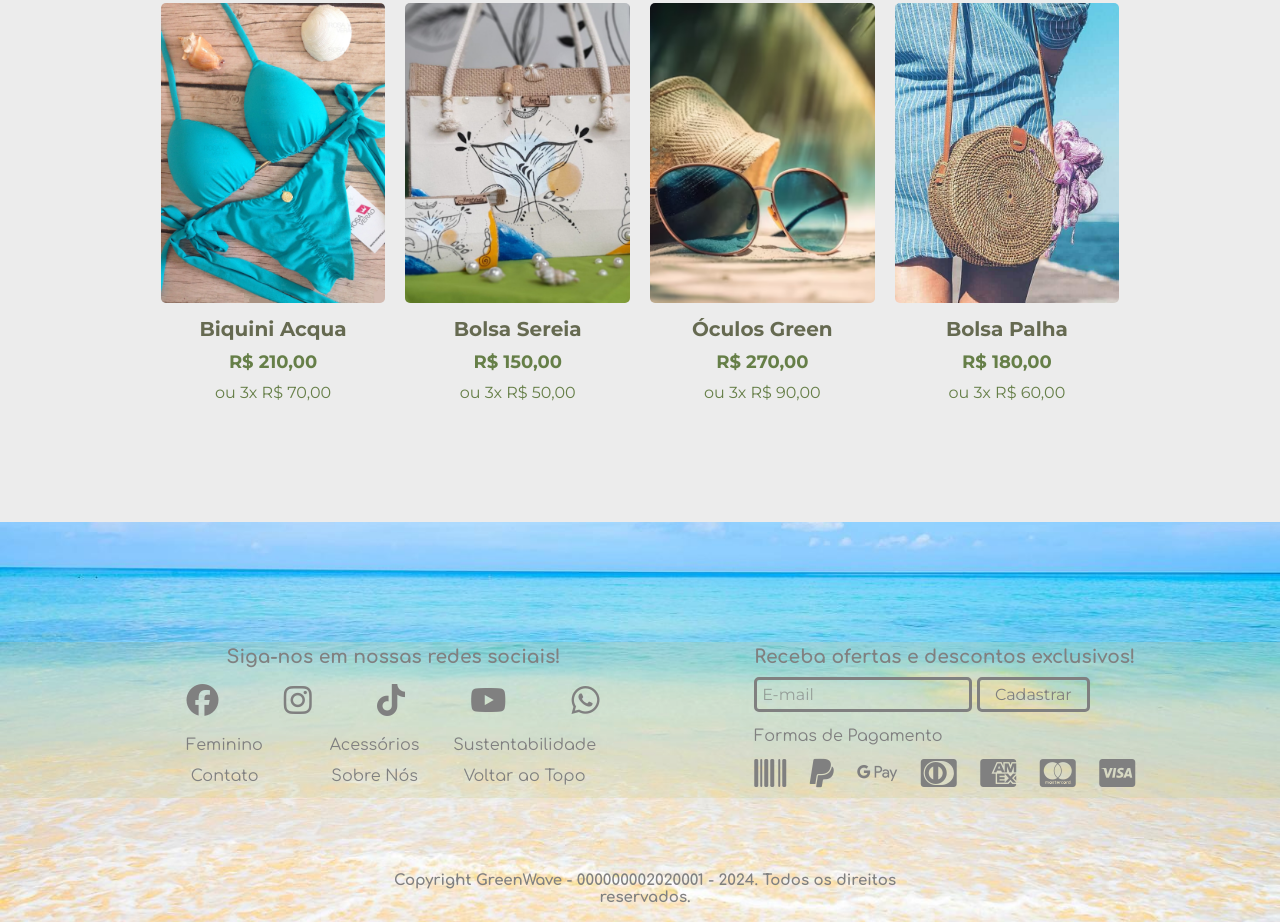
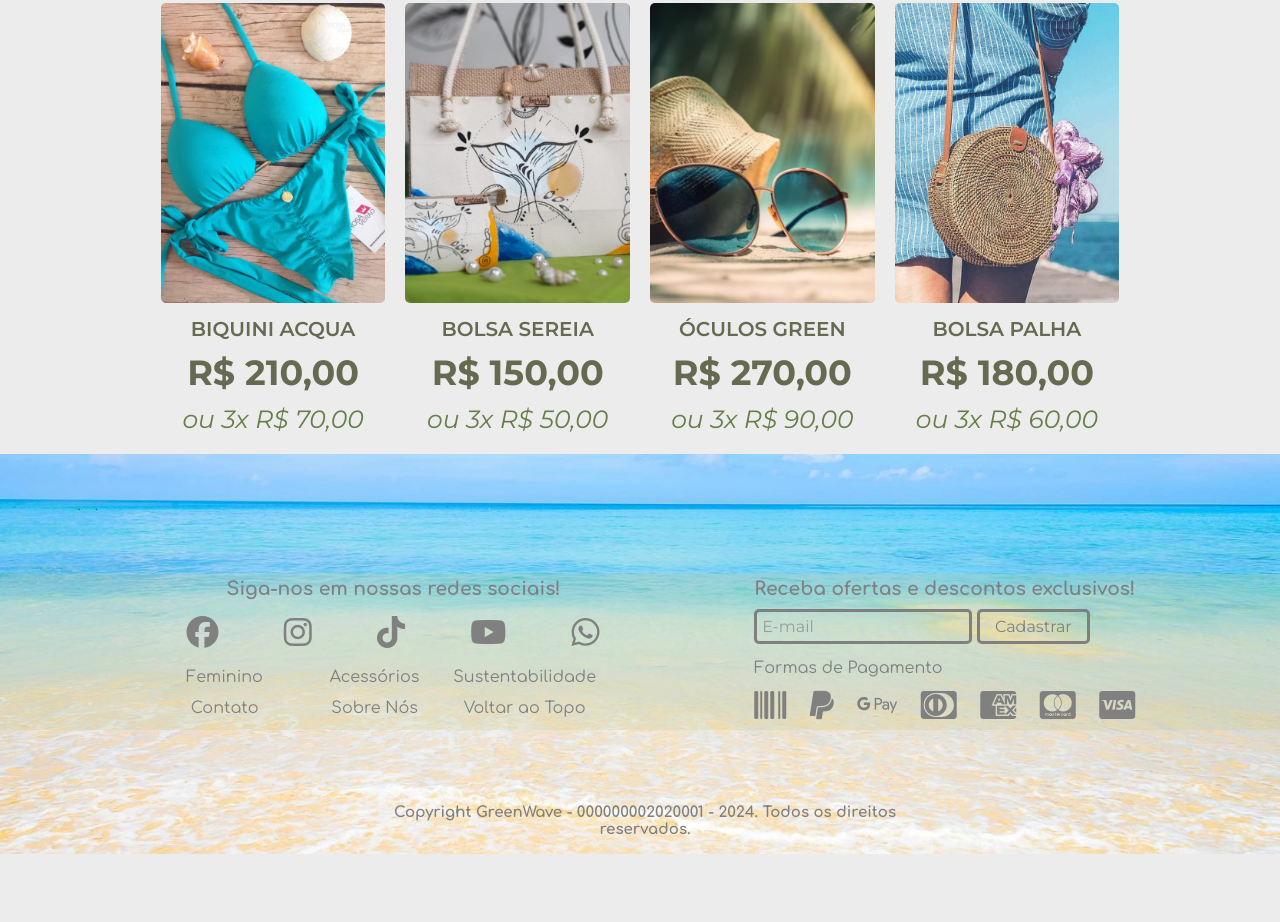
Before and after one commit to Ubieeel/greenwave2, a plain HTML site: page sustentabilidade.html in a window 1280 px wide. Shown: the part 1258-2180 px from the top of the page. After the commit the page ends 2112 px from the top, so only its background shows below. Drawn offline with Linux system fonts and the light colour scheme.

Commit message:
revisao final 2

```diff
--- a/css/style.css
+++ b/css/style.css
@@ -529,24 +529,26 @@ nav-auto div:not(:last-child) {
 }
 
 .produto {
+    font-weight: 600;
     text-align: center;
     font-size: 20px;
     margin: 10px 0px 10px 0px;
-    color: #666A51;
+    text-transform: uppercase;
 }
 
 .preço {
+    font-family: "Montserrat", sans-serif;
     text-align: center;
-    font-size: 18px;
+    font-size: 35px;
     margin: 10px 0px 10px 0px;
-    color: #667F48;
 }
 
 .parcelas {
     text-align: center;
-    font-size: 16px;
+    font-size: 25px;
     margin: 10px 0px 10px 0px;
     color: #667F48;
+    font-style: italic;
 }
 
 .galeria_2 {
--- a/css/sutentabilidade.css
+++ b/css/sutentabilidade.css
@@ -456,25 +456,26 @@ input::placeholder {
 }
 
 .produto {
+    font-weight: 600;
     text-align: center;
     font-size: 20px;
     margin: 10px 0px 10px 0px;
-    color: #666A51;
+    text-transform: uppercase;
 }
 
 .preço {
+    font-family: "Montserrat", sans-serif;
     text-align: center;
-    font-size: 18px;
+    font-size: 35px;
     margin: 10px 0px 10px 0px;
-    color: #667F48;
 }
 
 .parcelas {
     text-align: center;
-    font-size: 16px;
+    font-size: 25px;
     margin: 10px 0px 10px 0px;
     color: #667F48;
-    padding-bottom: 100px;
+    font-style: italic;
 }
 
 .galeria_2 {
--- a/sustentabilidade.html
+++ b/sustentabilidade.html
@@ -33,7 +33,7 @@
           <div id="boxlogin">
 
               <img id="iconpop" src="img/Logo icon.png" alt="Logo icon">
-              <h1 id="logintxt">Conecte-se a sua conta</h1>
+              <h1 id="logintxt">Conecte-se à sua conta</h1>
 
               <!-- linha 2 -->
               <label id="btnlabel" for="email"><b>Nome de usuário</b></label>
```
Also changed, not shown: acessorios.html (+3 -3 lines), contato.html (+1 -1 lines), feminino.html (+2 -2 lines), index.html (+1 -1 lines), sobre.html (+2 -2 lines).
